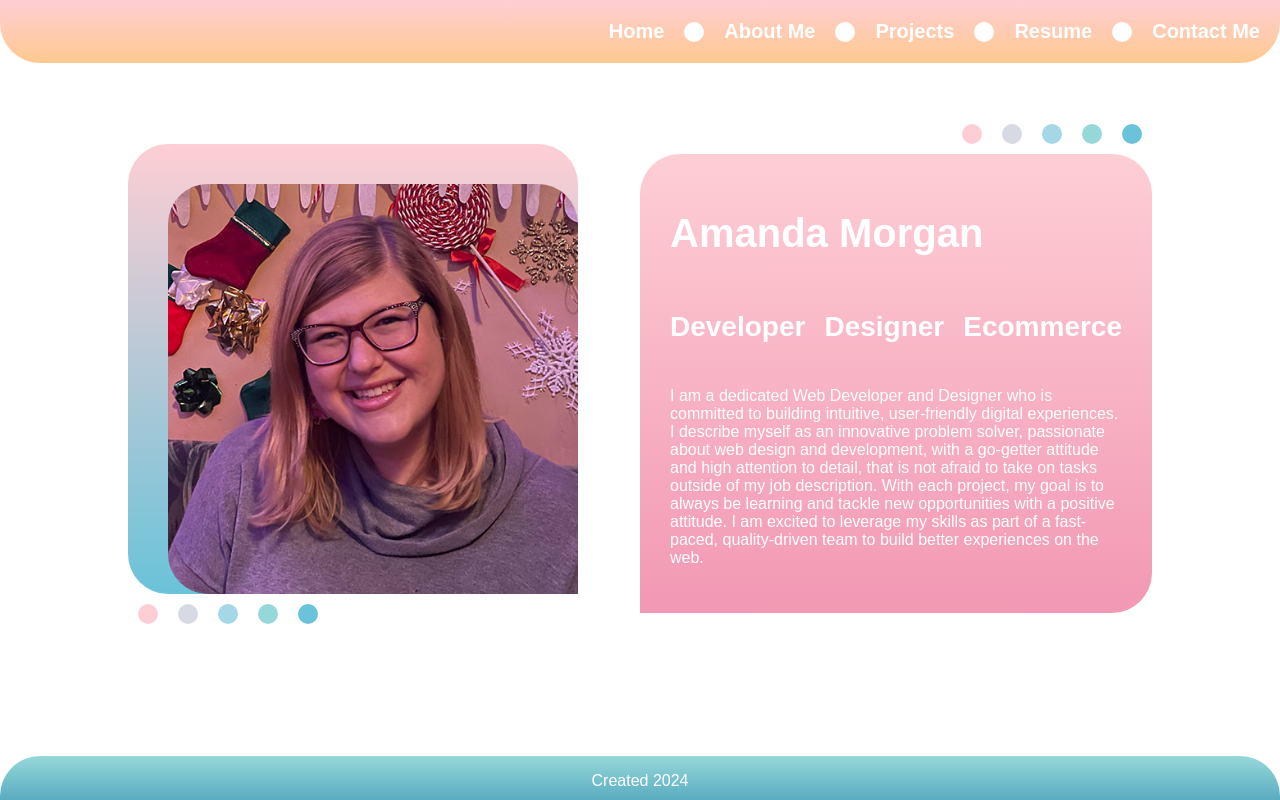
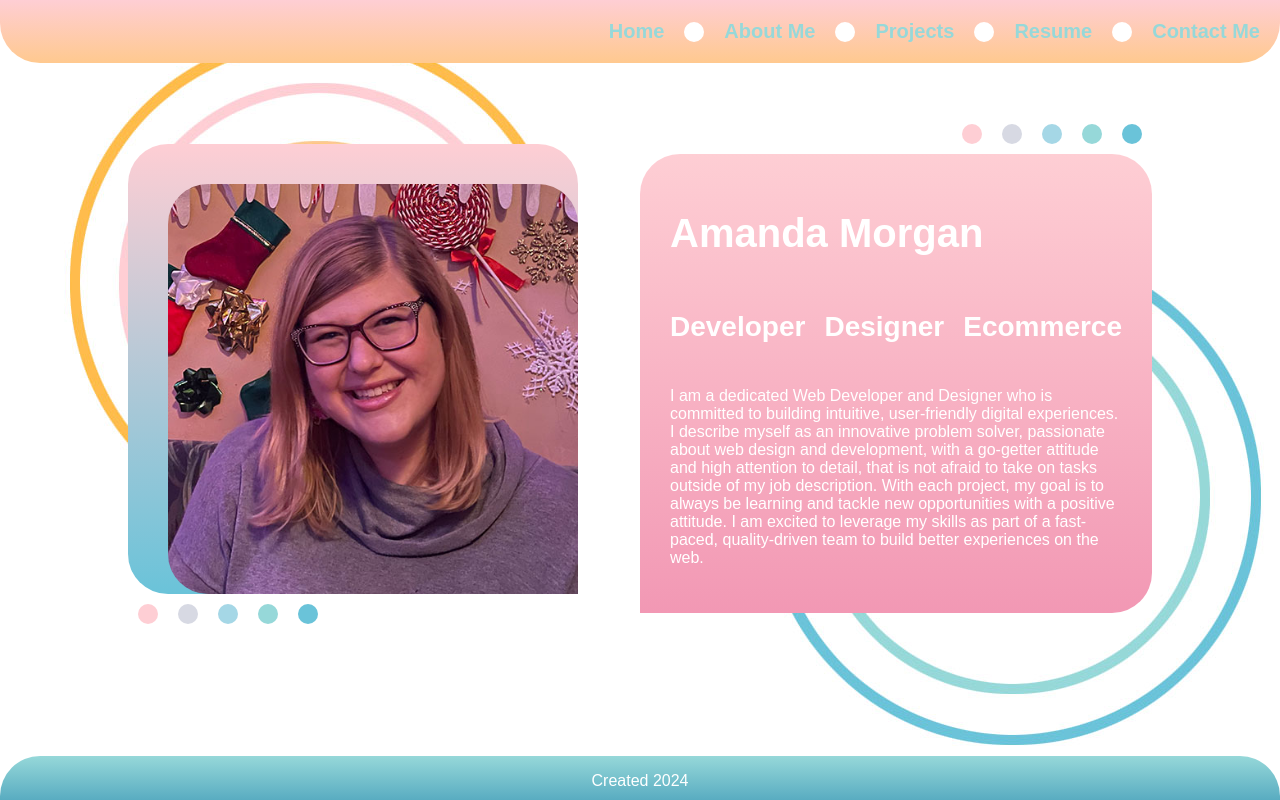
Before and after one commit to AmandaC0022/My-Portfolio, a React (Create React App) app in the folder my-react-portfolio/: page / in a window 1280 px wide. Built offline with nearby package versions, Linux system fonts and the light colour scheme.

Commit message:
added transition effect on page loads

```diff
--- a/my-react-portfolio/src/components/Navbar/Navbar.css
+++ b/my-react-portfolio/src/components/Navbar/Navbar.css
@@ -15,6 +15,9 @@
     margin: 10px 10px;
     padding: 10px 10px;
     color:white;
+  }
+  .active h5 {
+    color: var(--teal);
   }
 
   .nav-link:hover {
--- a/my-react-portfolio/src/index.css
+++ b/my-react-portfolio/src/index.css
@@ -18,6 +18,21 @@
     margin-right: 10%;
     margin-left: 10%;
   }
+
+  .fadeIn {
+    animation: fadeInAnimation ease-in-out 1.5s;
+    animation-iteration-count: 1;
+    animation-fill-mode: forwards;
+  }
+
+  @keyframes fadeInAnimation {
+    0% {
+      opacity: 0;
+    }
+    100% {
+      opacity: 1;
+    }
+  }
   @media screen and (max-width: 430px) {
     .body {
       margin-right: 2%;
@@ -28,6 +43,7 @@
     margin: 0;
     position: relative;
     min-height: 100vh;
+    background: url("images/portfolio-background.jpg") no-repeat fixed center;
   }
   * {
     font-family: 'Playfair Display', sans-serif;
--- a/my-react-portfolio/src/pages/About/About.js
+++ b/my-react-portfolio/src/pages/About/About.js
@@ -4,7 +4,7 @@ import Circles from '../../components/Circles/Circles';
 
 const About = () => {
     return (
-        <div className="about-container">
+        <div className="about-container fadeIn">
             <div className="left-container">
                 <div className="about-block">
                     <h1>About Me</h1>
--- a/my-react-portfolio/src/pages/Homepage/Homepage.js
+++ b/my-react-portfolio/src/pages/Homepage/Homepage.js
@@ -4,7 +4,7 @@ import Circles from '../../components/Circles/Circles';
 
 const Homepage = () => {
     return (
-        <div className="home-container">
+        <div className="home-container fadeIn">
             <div className="home-left-container">
                 <div className="background-box">
                     <img src={image} className="profile-image" alt="Amanda Morgan"/>
```
Also changed, not shown: my-react-portfolio/src/images/portfolio-background.jpg (added).
